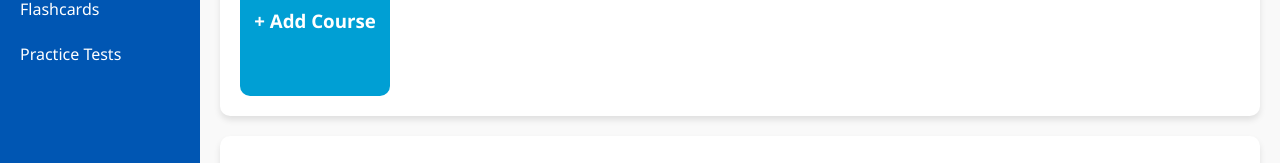
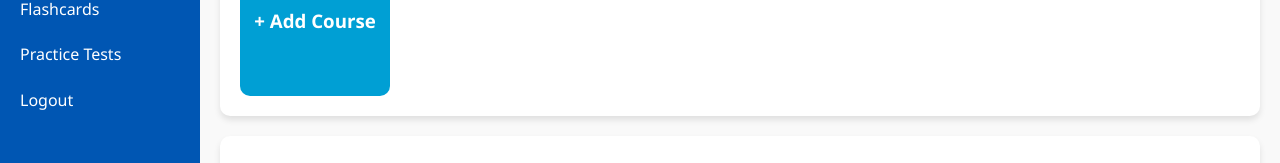
Before and after one commit to Shaurya-Srivastav/AggieGuide, a React (Create React App) app in the folder aggie-guide/: page /user in a window 1280 px wide. Shown: the part 257-420 px from the top of the page. Built offline with nearby package versions, Linux system fonts and the light colour scheme.

Commit message:
Added logout

```diff
--- a/aggie-guide/src/App.js
+++ b/aggie-guide/src/App.js
@@ -16,7 +16,7 @@ function App() {
       <Router>
         <Routes>
           <Route exact path="/" element={<HomePage />} />
-          <Route path="/auth" element={<AuthPage />} />
+          {/* <Route path="/auth" element={<AuthPage />} /> */}
           <Route path="/user" element={<UserPage />} />
           {/* Add more routes as needed */}
         </Routes>
--- a/aggie-guide/src/AuthPage.css
+++ b/aggie-guide/src/AuthPage.css
@@ -1,3 +1,5 @@
+/* Page not needed anymore */
+
 .auth-page {
     font-family: 'Segoe UI', Tahoma, Geneva, Verdana, sans-serif;
     color: #333;
--- a/aggie-guide/src/HomePage.js
+++ b/aggie-guide/src/HomePage.js
@@ -1,6 +1,6 @@
 // src/HomePage.js
 import React from 'react';
-import { Link } from 'react-router-dom';
+// import { Link } from 'react-router-dom';
 import './HomePage.css'; // Make sure to import the updated CSS
 import { useAuth0 } from "@auth0/auth0-react";
 
--- a/aggie-guide/src/UserPage.js
+++ b/aggie-guide/src/UserPage.js
@@ -2,6 +2,7 @@ import React, { useState } from 'react';
 import './UserPage.css';
 import PomodoroTimer from './PomodoroTimer';
 import { Link } from 'react-router-dom';
+import { useAuth0 } from "@auth0/auth0-react";
 
 const UserPage = () => {
 
@@ -122,6 +123,8 @@ const UserPage = () => {
     setHomeworks(updatedHomeworks);
   };
 
+  const { logout } = useAuth0();
+
   return (
     <div className="user-page">
       <aside className="sidebar">
@@ -135,6 +138,7 @@ const UserPage = () => {
             <li onClick={() => navigateTo('notes')}>Notes</li>
             <li onClick={() => navigateTo('flashcards')}>Flashcards</li>
             <li onClick={() => navigateTo('practice')}>Practice Tests</li>
+            <li className="logout" onClick={() => logout({ logoutParams: { returnTo: window.location.origin } })}>Logout</li>
           </ul>
         </nav>
       </aside>
```
